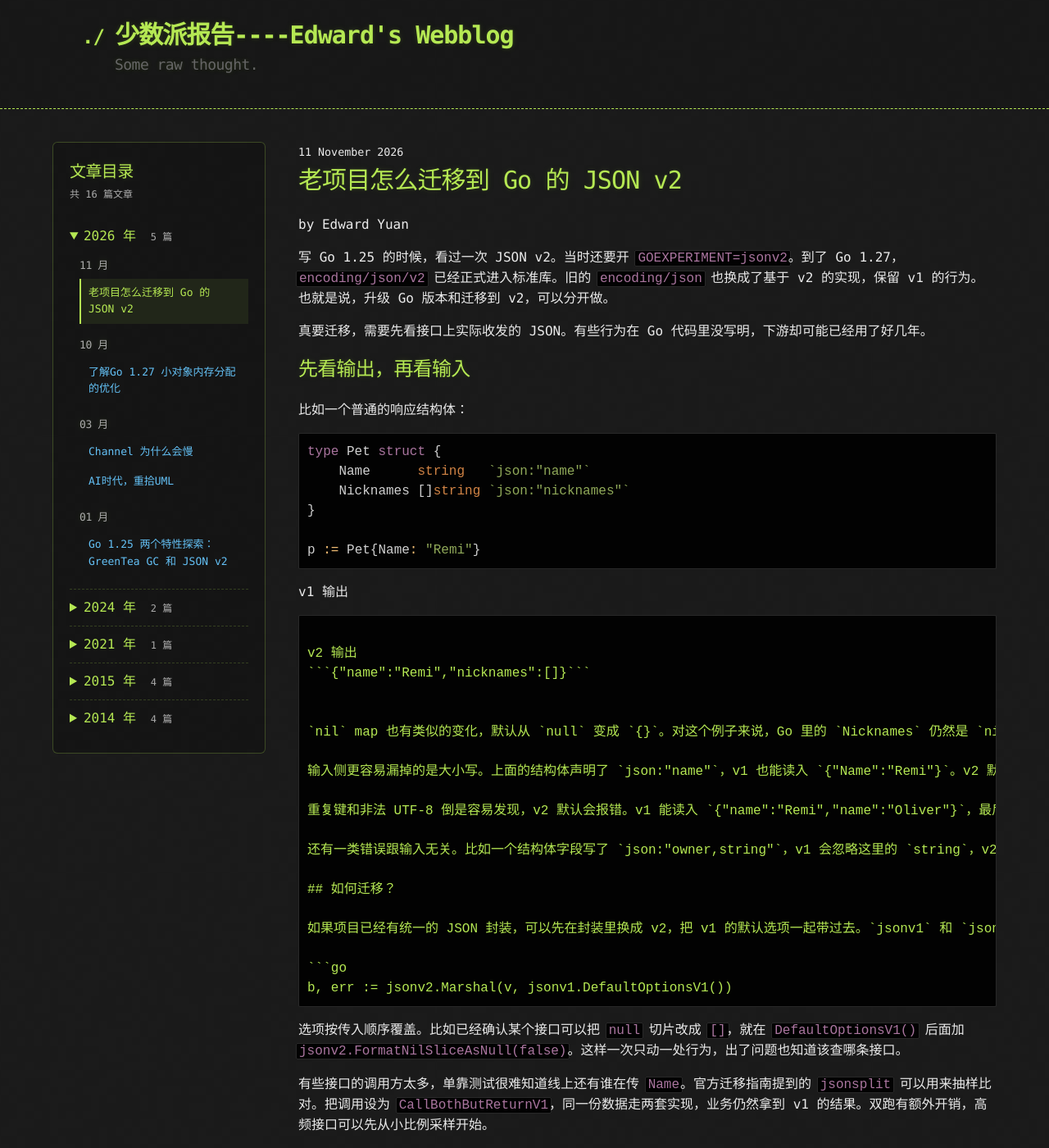
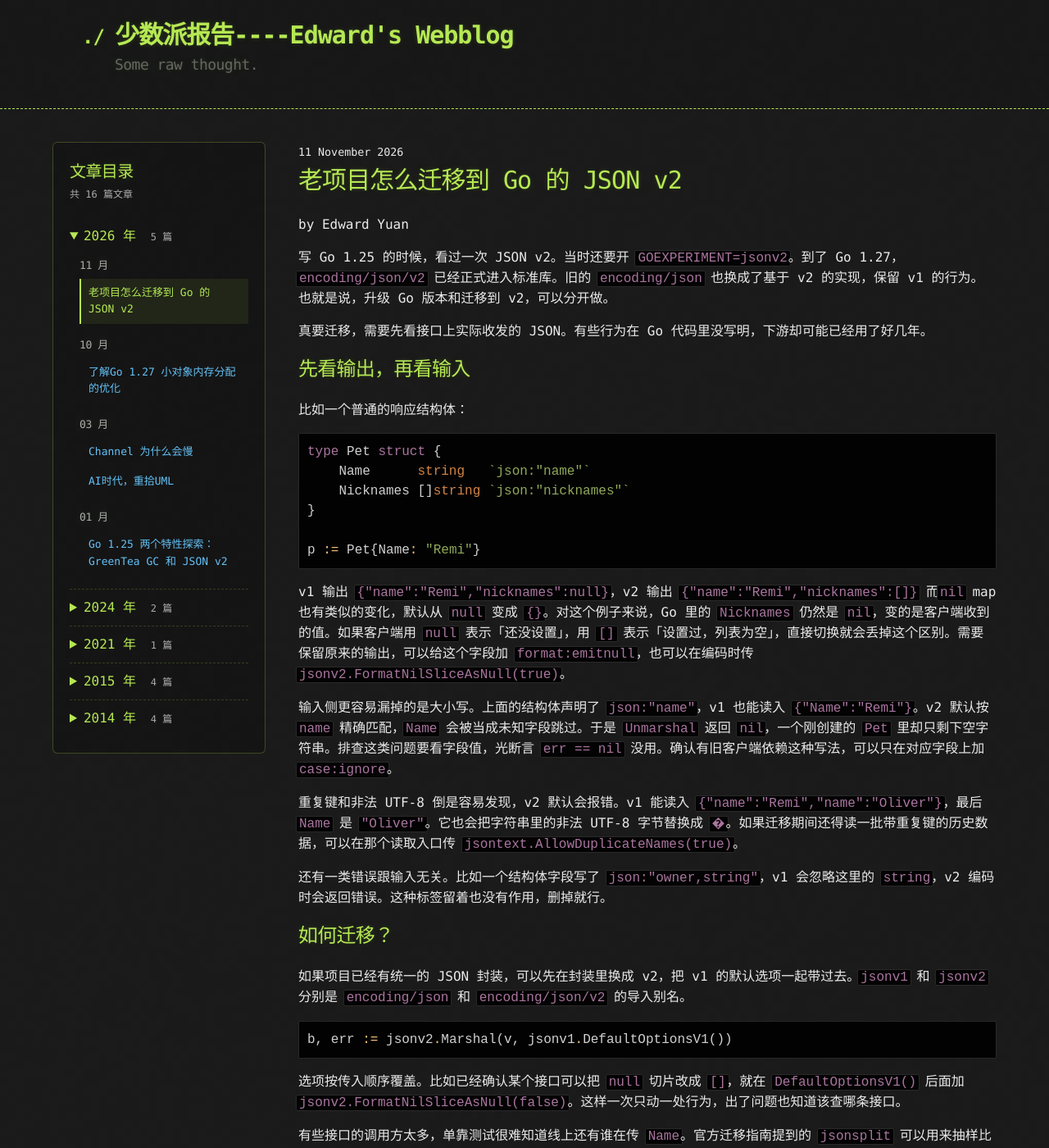
Before and after one commit to EdwardYuan/EdwardYuan.github.io, a Jekyll site: the page built from _posts/2026-11-11-migrate_to_go_json_v2.md, in a window 1280 px wide and 1400 px high. Shown: the whole window at 82% size. Built offline with Jekyll 4.4.1, drawn with Linux system fonts in a browser that asks for light colours.

Commit message:
refactor: streamline output examples in migration guide for Go JSON v2

````diff
--- a/_posts/2026-11-11-migrate_to_go_json_v2.md
+++ b/_posts/2026-11-11-migrate_to_go_json_v2.md
@@ -22,14 +22,8 @@ type Pet struct {
 p := Pet{Name: "Remi"}
 ```
 
-v1 输出
-```{"name":"Remi","nicknames":null}```
-
-v2 输出
-```{"name":"Remi","nicknames":[]}```
-
-
-`nil` map 也有类似的变化，默认从 `null` 变成 `{}`。对这个例子来说，Go 里的 `Nicknames` 仍然是 `nil`，变的是客户端收到的值。如果客户端用 `null` 表示「还没设置」，用 `[]` 表示「设置过，列表为空」，直接切换就会丢掉这个区别。需要保留原来的输出，可以给这个字段加 `format:emitnull`，也可以在编码时传 `jsonv2.FormatNilSliceAsNull(true)`。
+v1 输出 `{"name":"Remi","nicknames":null}`，v2 输出 `{"name":"Remi","nicknames":[]}`
+而`nil` map 也有类似的变化，默认从 `null` 变成 `{}`。对这个例子来说，Go 里的 `Nicknames` 仍然是 `nil`，变的是客户端收到的值。如果客户端用 `null` 表示「还没设置」，用 `[]` 表示「设置过，列表为空」，直接切换就会丢掉这个区别。需要保留原来的输出，可以给这个字段加 `format:emitnull`，也可以在编码时传 `jsonv2.FormatNilSliceAsNull(true)`。
 
 输入侧更容易漏掉的是大小写。上面的结构体声明了 `json:"name"`，v1 也能读入 `{"Name":"Remi"}`。v2 默认按 `name` 精确匹配，`Name` 会被当成未知字段跳过。于是 `Unmarshal` 返回 `nil`，一个刚创建的 `Pet` 里却只剩下空字符串。排查这类问题要看字段值，光断言 `err == nil` 没用。确认有旧客户端依赖这种写法，可以只在对应字段上加 `case:ignore`。
 
````
